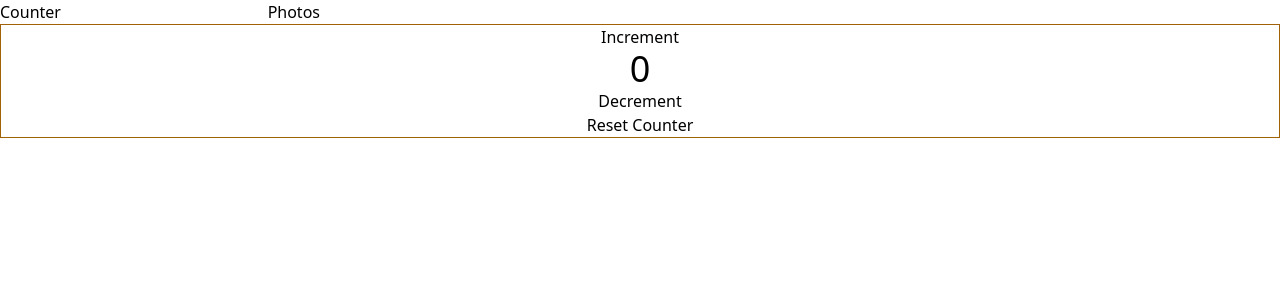
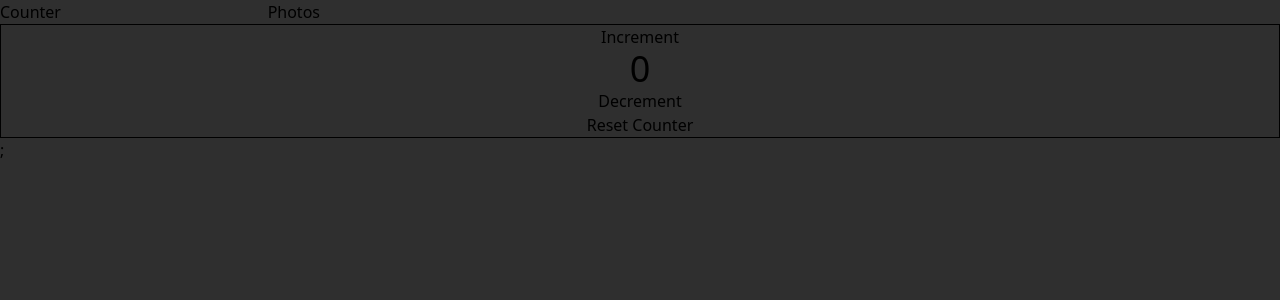
Before and after one commit to adrianrob21/fitness, a React app: page / in a window 1280 px wide. Shown: the top 300 px of the page. Built offline with nearby package versions, Linux system fonts and the light colour scheme.

Commit message:
added colors

```diff
--- a/public/index.html
+++ b/public/index.html
@@ -3,7 +3,7 @@
   <head>
     <meta charset="UTF-8" />
     <meta name="viewport" content="width=device-width, initial-scale=1.0" />
-    <title>Document</title>
+    <title>Fitness</title>
     <script type="module" src="./index.js"></script>
   </head>
   <body>
--- a/source/App.js
+++ b/source/App.js
@@ -2,6 +2,10 @@ import React from "react";
 
 import Navigator from "Navigator";
 
-const App = () => <Navigator />;
+const App = () => (
+  <div className={"bg-darkGray w-full min-h-screen"}>
+    <Navigator />;
+  </div>
+);
 
 export default App;
--- a/tailwind.config.js
+++ b/tailwind.config.js
@@ -3,7 +3,11 @@
 export default {
   content: ["./public/index.html", "./source/**/*.{js,ts,jsx,tsx}"],
   theme: {
-    extend: {},
+    colors: {
+      primary: "#d71a00",
+      darkGray: "#2f2f2f",
+      lightGray: "#c2c2c2",
+    },
   },
   plugins: [],
 };
```
